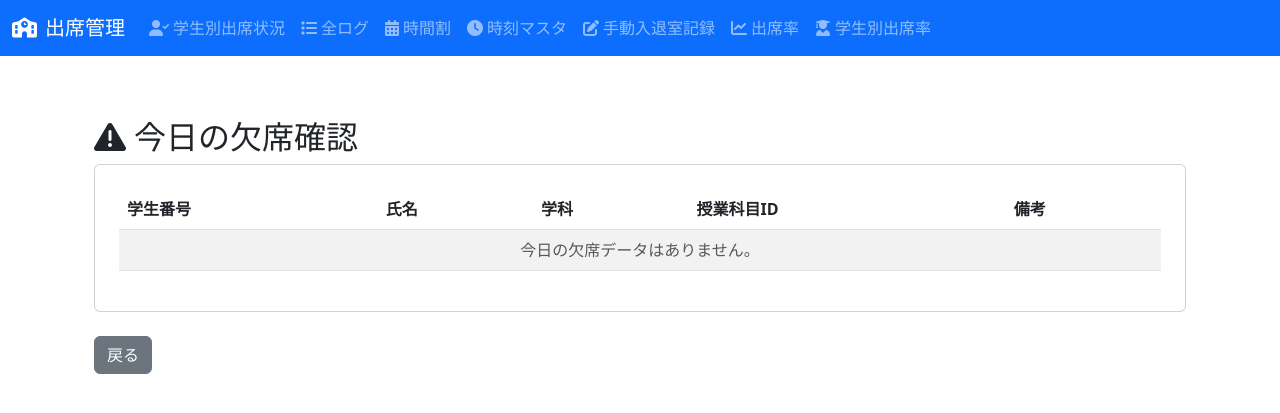
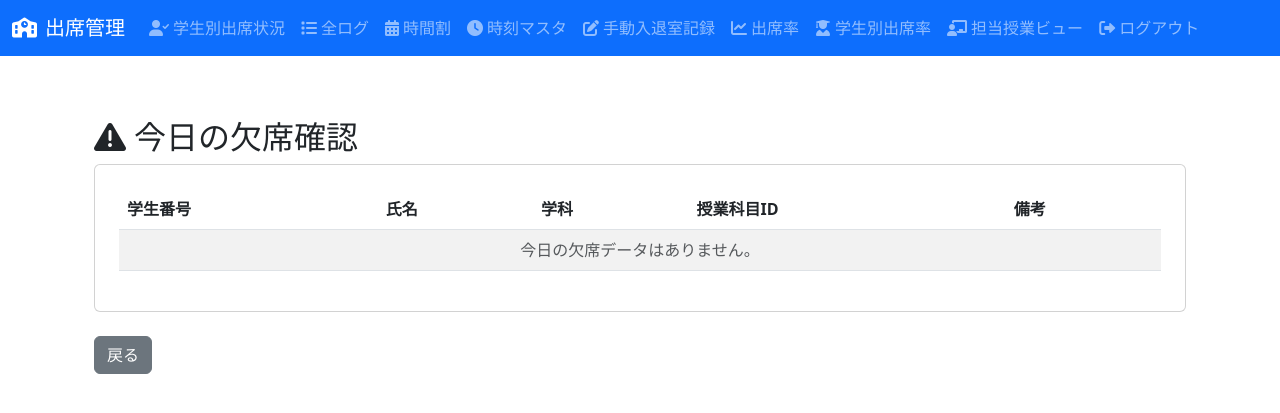
Before and after one commit to tsakenoto77-afk/manegement-students, a Flask app: page /absent-check in a window 1280 px wide. Shown: the top 413 px of the page. Run offline with Flask 3, Linux system fonts and the light colour scheme; the visitor is signed in with stand-in values (Sample User, id 1); parts of the project's set-up code (start-up, migrations or seed data) failed here and were passed over.

Commit message:
Update base.html

```diff
--- a/templates/base.html
+++ b/templates/base.html
@@ -43,10 +43,22 @@
                     <li class="nav-item">
                         <a class="nav-link" href="{{ url_for('attendance_rate_page') }}"><i class="fas fa-chart-line me-1"></i>出席率</a>
                     </li>
-                    <!-- ここに新しいリンクを追加 -->
                     <li class="nav-item">
                         <a class="nav-link" href="{{ url_for('student_attendance_rate_page') }}"><i class="fas fa-user-graduate me-1"></i>学生別出席率</a>
                     </li>
+                    <!-- ログイン状態に応じたリンク -->
+                    {% if current_user.is_authenticated %}
+                        <li class="nav-item">
+                            <a class="nav-link" href="{{ url_for('teacher_view_page') }}"><i class="fas fa-chalkboard-teacher me-1"></i>担当授業ビュー</a>
+                        </li>
+                        <li class="nav-item">
+                            <a class="nav-link" href="{{ url_for('logout_page') }}"><i class="fas fa-sign-out-alt me-1"></i>ログアウト</a>
+                        </li>
+                    {% else %}
+                        <li class="nav-item">
+                            <a class="nav-link" href="{{ url_for('login_page') }}"><i class="fas fa-sign-in-alt me-1"></i>教員ログイン</a>
+                        </li>
+                    {% endif %}
                 </ul>
             </div>
         </div>
```
